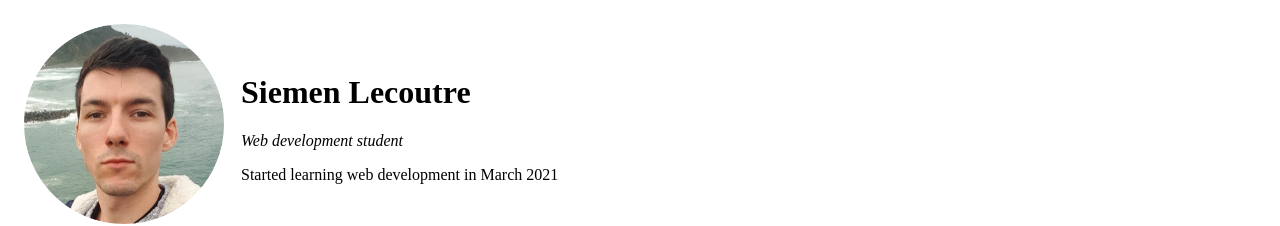
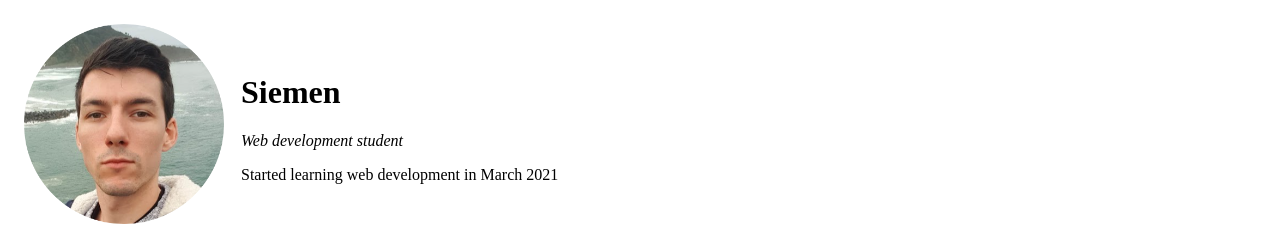
Before and after one commit to SiemenLec/cv, a plain HTML site: page index.html in a window 1280 px wide. Shown: the top 226 px of the page. Drawn offline with Linux system fonts and the light colour scheme.

Commit message:
Update
removed last name

```diff
--- a/index.html
+++ b/index.html
@@ -11,7 +11,7 @@
     <tr>
       <td><img src="siemen.png" alt="siemen profile picture" width="200" height="200"></td>
       <td>
-        <h1>Siemen Lecoutre</h1>
+        <h1>Siemen</h1>
         <p><em>Web development student</em></p>
         <p>Started learning web development in March 2021</p>
       </td>
```
